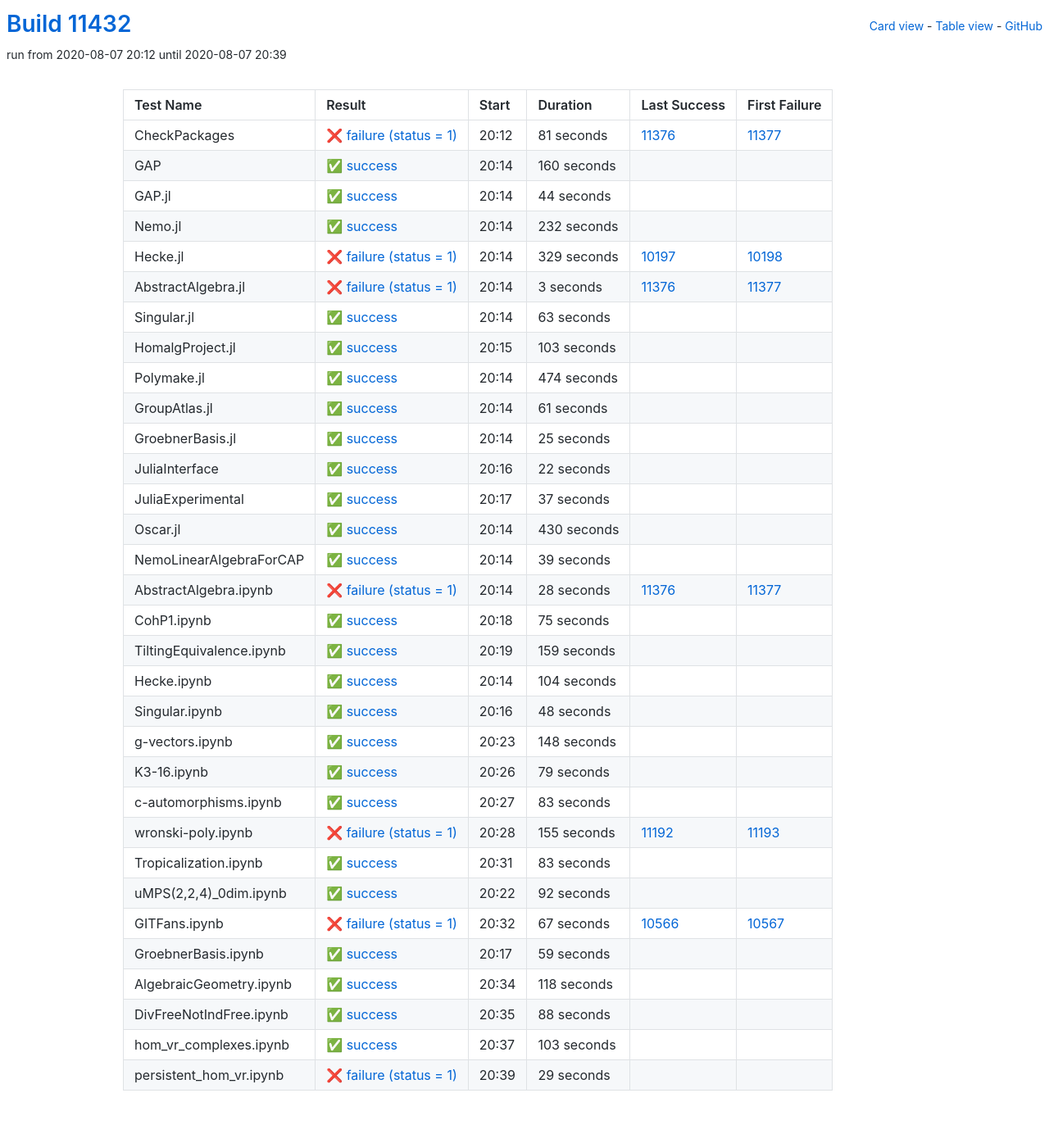
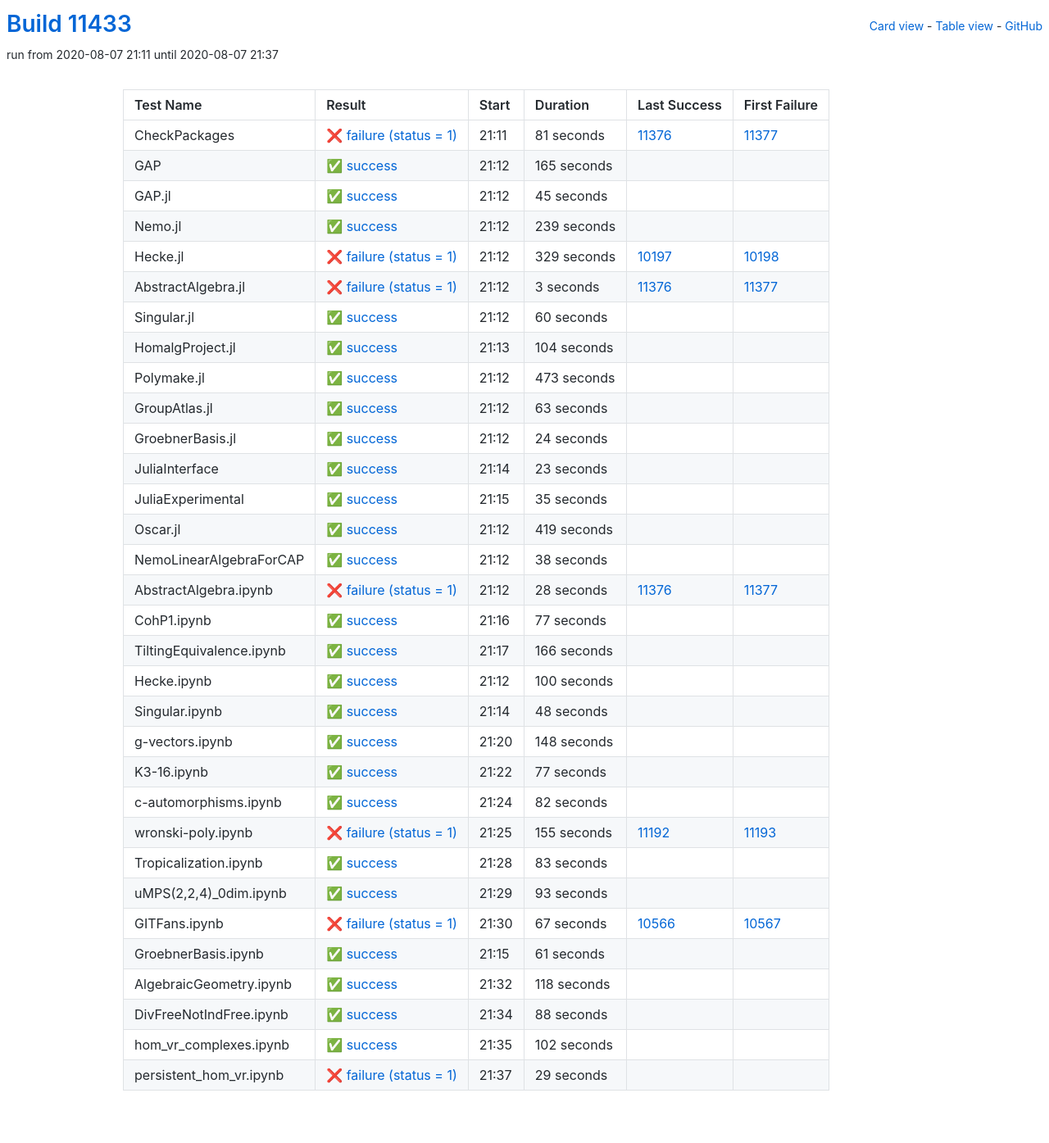
Before and after one commit to oscar-system/oscar-ci-status, a Jekyll site: the page built from table.html, in a window 1280 px wide. Shown: the whole page at 82% size. Built offline with Jekyll 4.4.1, drawn with Linux system fonts in a browser that asks for light colours.

Commit message:
Build #11433

```diff
--- a/_data/ci.yml
+++ b/_data/ci.yml
@@ -1,6 +1,6 @@
 ---
-build: 11432
-build_url: https://oscarci.mathematik.uni-kl.de/job/oscar/11432/
+build: 11433
+build_url: https://oscarci.mathematik.uni-kl.de/job/oscar/11433/
 job: oscar
 organization: oscar-system
 repo: oscar-ci-status
@@ -8,8 +8,8 @@
 tests:
 - name: CheckPackages
   id: checkpackages
-  log: https://oscarci.mathematik.uni-kl.de/job/oscar/11432/artifact/logs/build-11432/CheckPackages.log
-  start: 2020-08-07 20:12
+  log: https://oscarci.mathematik.uni-kl.de/job/oscar/11433/artifact/logs/build-11433/CheckPackages.log
+  start: 2020-08-07 21:11
   success: false
   exitcode: 1
   status: failure
@@ -20,44 +20,44 @@
   first_failure_url: https://oscarci.mathematik.uni-kl.de/job/oscar/11377/
 - name: GAP
   id: gap
-  log: https://oscarci.mathematik.uni-kl.de/job/oscar/11432/artifact/logs/build-11432/GAP.log
-  start: 2020-08-07 20:14
+  log: https://oscarci.mathematik.uni-kl.de/job/oscar/11433/artifact/logs/build-11433/GAP.log
+  start: 2020-08-07 21:12
   success: true
   exitcode: 0
   status: success
-  duration: 160
+  duration: 165
   last_success: false
   last_success_url:
   first_failure: false
   first_failure_url:
 - name: GAP.jl
   id: gap-jl
-  log: https://oscarci.mathematik.uni-kl.de/job/oscar/11432/artifact/logs/build-11432/GAP.jl.log
-  start: 2020-08-07 20:14
+  log: https://oscarci.mathematik.uni-kl.de/job/oscar/11433/artifact/logs/build-11433/GAP.jl.log
+  start: 2020-08-07 21:12
   success: true
   exitcode: 0
   status: success
-  duration: 44
+  duration: 45
   last_success: false
   last_success_url:
   first_failure: false
   first_failure_url:
 - name: Nemo.jl
   id: nemo-jl
-  log: https://oscarci.mathematik.uni-kl.de/job/oscar/11432/artifact/logs/build-11432/Nemo.jl.log
-  start: 2020-08-07 20:14
+  log: https://oscarci.mathematik.uni-kl.de/job/oscar/11433/artifact/logs/build-11433/Nemo.jl.log
+  start: 2020-08-07 21:12
   success: true
   exitcode: 0
   status: success
-  duration: 232
+  duration: 239
   last_success: false
   last_success_url:
   first_failure: false
   first_failure_url:
 - name: Hecke.jl
   id: hecke-jl
-  log: https://oscarci.mathematik.uni-kl.de/job/oscar/11432/artifact/logs/build-11432/Hecke.jl.log
-  start: 2020-08-07 20:14
+  log: https://oscarci.mathematik.uni-kl.de/job/oscar/11433/artifact/logs/build-11433/Hecke.jl.log
+  start: 2020-08-07 21:12
   success: false
   exitcode: 1
   status: failure
@@ -68,8 +68,8 @@
   first_failure_url: https://oscarci.mathematik.uni-kl.de/job/oscar/10198/
 - name: AbstractAlgebra.jl
   id: abstractalgebra-jl
-  log: https://oscarci.mathematik.uni-kl.de/job/oscar/11432/artifact/logs/build-11432/AbstractAlgebra.jl.log
-  start: 2020-08-07 20:14
+  log: https://oscarci.mathematik.uni-kl.de/job/oscar/11433/artifact/logs/build-11433/AbstractAlgebra.jl.log
+  start: 2020-08-07 21:12
   success: false
   exitcode: 1
   status: failure
@@ -80,8 +80,44 @@
   first_failure_url: https://oscarci.mathematik.uni-kl.de/job/oscar/11377/
 - name: Singular.jl
   id: singular-jl
-  log: https://oscarci.mathematik.uni-kl.de/job/oscar/11432/artifact/logs/build-11432/Singular.jl.log
-  start: 2020-08-07 20:14
+  log: https://oscarci.mathematik.uni-kl.de/job/oscar/11433/artifact/logs/build-11433/Singular.jl.log
+  start: 2020-08-07 21:12
+  success: true
+  exitcode: 0
+  status: success
+  duration: 60
+  last_success: false
+  last_success_url:
+  first_failure: false
+  first_failure_url:
+- name: HomalgProject.jl
+  id: homalgproject-jl
+  log: https://oscarci.mathematik.uni-kl.de/job/oscar/11433/artifact/logs/build-11433/HomalgProject.jl.log
+  start: 2020-08-07 21:13
+  success: true
+  exitcode: 0
+  status: success
+  duration: 104
+  last_success: false
+  last_success_url:
+  first_failure: false
+  first_failure_url:
+- name: Polymake.jl
+  id: polymake-jl
+  log: https://oscarci.mathematik.uni-kl.de/job/oscar/11433/artifact/logs/build-11433/Polymake.jl.log
+  start: 2020-08-07 21:12
+  success: true
+  exitcode: 0
+  status: success
+  duration: 473
+  last_success: false
+  last_success_url:
+  first_failure: false
+  first_failure_url:
+- name: GroupAtlas.jl
+  id: groupatlas-jl
+  log: https://oscarci.mathematik.uni-kl.de/job/oscar/11433/artifact/logs/build-11433/GroupAtlas.jl.log
+  start: 2020-08-07 21:12
   success: true
   exitcode: 0
   status: success
@@ -90,106 +126,70 @@
   last_success_url:
   first_failure: false
   first_failure_url:
-- name: HomalgProject.jl
-  id: homalgproject-jl
-  log: https://oscarci.mathematik.uni-kl.de/job/oscar/11432/artifact/logs/build-11432/HomalgProject.jl.log
-  start: 2020-08-07 20:15
+- name: GroebnerBasis.jl
+  id: groebnerbasis-jl
+  log: https://oscarci.mathematik.uni-kl.de/job/oscar/11433/artifact/logs/build-11433/GroebnerBasis.jl.log
+  start: 2020-08-07 21:12
   success: true
   exitcode: 0
   status: success
-  duration: 103
-  last_success: false
-  last_success_url:
-  first_failure: false
-  first_failure_url:
-- name: Polymake.jl
-  id: polymake-jl
-  log: https://oscarci.mathematik.uni-kl.de/job/oscar/11432/artifact/logs/build-11432/Polymake.jl.log
-  start: 2020-08-07 20:14
-  success: true
-  exitcode: 0
-  status: success
-  duration: 474
-  last_success: false
-  last_success_url:
-  first_failure: false
-  first_failure_url:
-- name: GroupAtlas.jl
-  id: groupatlas-jl
-  log: https://oscarci.mathematik.uni-kl.de/job/oscar/11432/artifact/logs/build-11432/GroupAtlas.jl.log
-  start: 2020-08-07 20:14
-  success: true
-  exitcode: 0
-  status: success
-  duration: 61
-  last_success: false
-  last_success_url:
-  first_failure: false
-  first_failure_url:
-- name: GroebnerBasis.jl
-  id: groebnerbasis-jl
-  log: https://oscarci.mathematik.uni-kl.de/job/oscar/11432/artifact/logs/build-11432/GroebnerBasis.jl.log
-  start: 2020-08-07 20:14
-  success: true
-  exitcode: 0
-  status: success
-  duration: 25
+  duration: 24
   last_success: false
   last_success_url:
   first_failure: false
   first_failure_url:
 - name: JuliaInterface
   id: juliainterface
-  log: https://oscarci.mathematik.uni-kl.de/job/oscar/11432/artifact/logs/build-11432/JuliaInterface.log
-  start: 2020-08-07 20:16
+  log: https://oscarci.mathematik.uni-kl.de/job/oscar/11433/artifact/logs/build-11433/JuliaInterface.log
+  start: 2020-08-07 21:14
   success: true
   exitcode: 0
   status: success
-  duration: 22
+  duration: 23
   last_success: false
   last_success_url:
   first_failure: false
   first_failure_url:
 - name: JuliaExperimental
   id: juliaexperimental
-  log: https://oscarci.mathematik.uni-kl.de/job/oscar/11432/artifact/logs/build-11432/JuliaExperimental.log
-  start: 2020-08-07 20:17
+  log: https://oscarci.mathematik.uni-kl.de/job/oscar/11433/artifact/logs/build-11433/JuliaExperimental.log
+  start: 2020-08-07 21:15
   success: true
   exitcode: 0
   status: success
-  duration: 37
+  duration: 35
   last_success: false
   last_success_url:
   first_failure: false
   first_failure_url:
 - name: Oscar.jl
   id: oscar-jl
-  log: https://oscarci.mathematik.uni-kl.de/job/oscar/11432/artifact/logs/build-11432/Oscar.jl.log
-  start: 2020-08-07 20:14
+  log: https://oscarci.mathematik.uni-kl.de/job/oscar/11433/artifact/logs/build-11433/Oscar.jl.log
+  start: 2020-08-07 21:12
   success: true
   exitcode: 0
   status: success
-  duration: 430
+  duration: 419
   last_success: false
   last_success_url:
   first_failure: false
   first_failure_url:
 - name: NemoLinearAlgebraForCAP
   id: nemolinearalgebraforcap
-  log: https://oscarci.mathematik.uni-kl.de/job/oscar/11432/artifact/logs/build-11432/NemoLinearAlgebraForCAP.log
-  start: 2020-08-07 20:14
+  log: https://oscarci.mathematik.uni-kl.de/job/oscar/11433/artifact/logs/build-11433/NemoLinearAlgebraForCAP.log
+  start: 2020-08-07 21:12
   success: true
   exitcode: 0
   status: success
-  duration: 39
+  duration: 38
   last_success: false
   last_success_url:
   first_failure: false
   first_failure_url:
 - name: AbstractAlgebra.ipynb
   id: abstractalgebra-ipynb
-  log: https://oscarci.mathematik.uni-kl.de/job/oscar/11432/artifact/logs/build-11432/AbstractAlgebra.ipynb.log
-  start: 2020-08-07 20:14
+  log: https://oscarci.mathematik.uni-kl.de/job/oscar/11433/artifact/logs/build-11433/AbstractAlgebra.ipynb.log
+  start: 2020-08-07 21:12
   success: false
   exitcode: 1
   status: failure
@@ -200,44 +200,44 @@
   first_failure_url: https://oscarci.mathematik.uni-kl.de/job/oscar/11377/
 - name: CohP1.ipynb
   id: cohp1-ipynb
-  log: https://oscarci.mathematik.uni-kl.de/job/oscar/11432/artifact/logs/build-11432/CohP1.ipynb.log
-  start: 2020-08-07 20:18
+  log: https://oscarci.mathematik.uni-kl.de/job/oscar/11433/artifact/logs/build-11433/CohP1.ipynb.log
+  start: 2020-08-07 21:16
   success: true
   exitcode: 0
   status: success
-  duration: 75
+  duration: 77
   last_success: false
   last_success_url:
   first_failure: false
   first_failure_url:
 - name: TiltingEquivalence.ipynb
   id: tiltingequivalence-ipynb
-  log: https://oscarci.mathematik.uni-kl.de/job/oscar/11432/artifact/logs/build-11432/TiltingEquivalence.ipynb.log
-  start: 2020-08-07 20:19
+  log: https://oscarci.mathematik.uni-kl.de/job/oscar/11433/artifact/logs/build-11433/TiltingEquivalence.ipynb.log
+  start: 2020-08-07 21:17
   success: true
   exitcode: 0
   status: success
-  duration: 159
+  duration: 166
   last_success: false
   last_success_url:
   first_failure: false
   first_failure_url:
 - name: Hecke.ipynb
   id: hecke-ipynb
-  log: https://oscarci.mathematik.uni-kl.de/job/oscar/11432/artifact/logs/build-11432/Hecke.ipynb.log
-  start: 2020-08-07 20:14
+  log: https://oscarci.mathematik.uni-kl.de/job/oscar/11433/artifact/logs/build-11433/Hecke.ipynb.log
+  start: 2020-08-07 21:12
   success: true
   exitcode: 0
   status: success
-  duration: 104
+  duration: 100
   last_success: false
   last_success_url:
   first_failure: false
   first_failure_url:
 - name: Singular.ipynb
   id: singular-ipynb
-  log: https://oscarci.mathematik.uni-kl.de/job/oscar/11432/artifact/logs/build-11432/Singular.ipynb.log
-  start: 2020-08-07 20:16
+  log: https://oscarci.mathematik.uni-kl.de/job/oscar/11433/artifact/logs/build-11433/Singular.ipynb.log
+  start: 2020-08-07 21:14
   success: true
   exitcode: 0
   status: success
@@ -248,8 +248,8 @@
   first_failure_url:
 - name: g-vectors.ipynb
   id: g-vectors-ipynb
-  log: https://oscarci.mathematik.uni-kl.de/job/oscar/11432/artifact/logs/build-11432/g-vectors.ipynb.log
-  start: 2020-08-07 20:23
+  log: https://oscarci.mathematik.uni-kl.de/job/oscar/11433/artifact/logs/build-11433/g-vectors.ipynb.log
+  start: 2020-08-07 21:20
   success: true
   exitcode: 0
   status: success
@@ -260,32 +260,32 @@
   first_failure_url:
 - name: K3-16.ipynb
   id: k3-16-ipynb
-  log: https://oscarci.mathematik.uni-kl.de/job/oscar/11432/artifact/logs/build-11432/K3-16.ipynb.log
-  start: 2020-08-07 20:26
+  log: https://oscarci.mathematik.uni-kl.de/job/oscar/11433/artifact/logs/build-11433/K3-16.ipynb.log
+  start: 2020-08-07 21:22
   success: true
   exitcode: 0
   status: success
-  duration: 79
+  duration: 77
   last_success: false
   last_success_url:
   first_failure: false
   first_failure_url:
 - name: c-automorphisms.ipynb
   id: c-automorphisms-ipynb
-  log: https://oscarci.mathematik.uni-kl.de/job/oscar/11432/artifact/logs/build-11432/c-automorphisms.ipynb.log
-  start: 2020-08-07 20:27
+  log: https://oscarci.mathematik.uni-kl.de/job/oscar/11433/artifact/logs/build-11433/c-automorphisms.ipynb.log
+  start: 2020-08-07 21:24
   success: true
   exitcode: 0
   status: success
-  duration: 83
+  duration: 82
   last_success: false
   last_success_url:
   first_failure: false
   first_failure_url:
 - name: wronski-poly.ipynb
   id: wronski-poly-ipynb
-  log: https://oscarci.mathematik.uni-kl.de/job/oscar/11432/artifact/logs/build-11432/wronski-poly.ipynb.log
-  start: 2020-08-07 20:28
+  log: https://oscarci.mathematik.uni-kl.de/job/oscar/11433/artifact/logs/build-11433/wronski-poly.ipynb.log
+  start: 2020-08-07 21:25
   success: false
   exitcode: 1
   status: failure
@@ -296,8 +296,8 @@
   first_failure_url: https://oscarci.mathematik.uni-kl.de/job/oscar/11193/
 - name: Tropicalization.ipynb
   id: tropicalization-ipynb
-  log: https://oscarci.mathematik.uni-kl.de/job/oscar/11432/artifact/logs/build-11432/Tropicalization.ipynb.log
-  start: 2020-08-07 20:31
+  log: https://oscarci.mathematik.uni-kl.de/job/oscar/11433/artifact/logs/build-11433/Tropicalization.ipynb.log
+  start: 2020-08-07 21:28
   success: true
   exitcode: 0
   status: success
@@ -308,20 +308,20 @@
   first_failure_url:
 - name: uMPS(2,2,4)_0dim.ipynb
   id: umps-2-2-4-0dim-ipynb
-  log: https://oscarci.mathematik.uni-kl.de/job/oscar/11432/artifact/logs/build-11432/uMPS-2-2-4-_0dim.ipynb.log
-  start: 2020-08-07 20:22
+  log: https://oscarci.mathematik.uni-kl.de/job/oscar/11433/artifact/logs/build-11433/uMPS-2-2-4-_0dim.ipynb.log
+  start: 2020-08-07 21:29
   success: true
   exitcode: 0
   status: success
-  duration: 92
+  duration: 93
   last_success: false
   last_success_url:
   first_failure: false
   first_failure_url:
 - name: GITFans.ipynb
   id: gitfans-ipynb
-  log: https://oscarci.mathematik.uni-kl.de/job/oscar/11432/artifact/logs/build-11432/GITFans.ipynb.log
-  start: 2020-08-07 20:32
+  log: https://oscarci.mathematik.uni-kl.de/job/oscar/11433/artifact/logs/build-11433/GITFans.ipynb.log
+  start: 2020-08-07 21:30
   success: false
   exitcode: 1
   status: failure
@@ -332,20 +332,20 @@
   first_failure_url: https://oscarci.mathematik.uni-kl.de/job/oscar/10567/
 - name: GroebnerBasis.ipynb
   id: groebnerbasis-ipynb
-  log: https://oscarci.mathematik.uni-kl.de/job/oscar/11432/artifact/logs/build-11432/GroebnerBasis.ipynb.log
-  start: 2020-08-07 20:17
+  log: https://oscarci.mathematik.uni-kl.de/job/oscar/11433/artifact/logs/build-11433/GroebnerBasis.ipynb.log
+  start: 2020-08-07 21:15
   success: true
   exitcode: 0
   status: success
-  duration: 59
+  duration: 61
   last_success: false
   last_success_url:
   first_failure: false
   first_failure_url:
 - name: AlgebraicGeometry.ipynb
   id: algebraicgeometry-ipynb
-  log: https://oscarci.mathematik.uni-kl.de/job/oscar/11432/artifact/logs/build-11432/AlgebraicGeometry.ipynb.log
-  start: 2020-08-07 20:34
+  log: https://oscarci.mathematik.uni-kl.de/job/oscar/11433/artifact/logs/build-11433/AlgebraicGeometry.ipynb.log
+  start: 2020-08-07 21:32
   success: true
   exitcode: 0
   status: success
@@ -356,8 +356,8 @@
   first_failure_url:
 - name: DivFreeNotIndFree.ipynb
   id: divfreenotindfree-ipynb
-  log: https://oscarci.mathematik.uni-kl.de/job/oscar/11432/artifact/logs/build-11432/DivFreeNotIndFree.ipynb.log
-  start: 2020-08-07 20:35
+  log: https://oscarci.mathematik.uni-kl.de/job/oscar/11433/artifact/logs/build-11433/DivFreeNotIndFree.ipynb.log
+  start: 2020-08-07 21:34
   success: true
   exitcode: 0
   status: success
@@ -368,20 +368,20 @@
   first_failure_url:
 - name: hom_vr_complexes.ipynb
   id: hom-vr-complexes-ipynb
-  log: https://oscarci.mathematik.uni-kl.de/job/oscar/11432/artifact/logs/build-11432/hom_vr_complexes.ipynb.log
-  start: 2020-08-07 20:37
+  log: https://oscarci.mathematik.uni-kl.de/job/oscar/11433/artifact/logs/build-11433/hom_vr_complexes.ipynb.log
+  start: 2020-08-07 21:35
   success: true
   exitcode: 0
   status: success
-  duration: 103
+  duration: 102
   last_success: false
   last_success_url:
   first_failure: false
   first_failure_url:
 - name: persistent_hom_vr.ipynb
   id: persistent-hom-vr-ipynb
-  log: https://oscarci.mathematik.uni-kl.de/job/oscar/11432/artifact/logs/build-11432/persistent_hom_vr.ipynb.log
-  start: 2020-08-07 20:39
+  log: https://oscarci.mathematik.uni-kl.de/job/oscar/11433/artifact/logs/build-11433/persistent_hom_vr.ipynb.log
+  start: 2020-08-07 21:37
   success: false
   exitcode: 1
   status: failure
```
Also changed, not shown: README.md.
